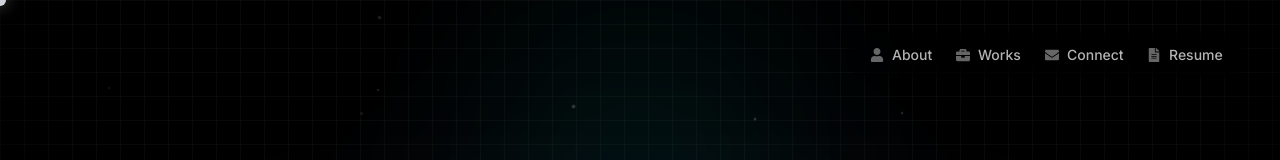
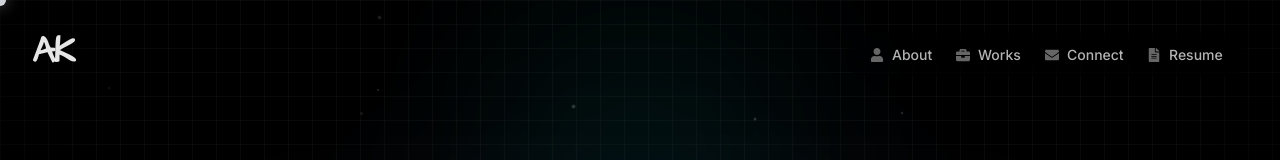
Before and after one commit to aasthakumari03/updated_Portfolio, a Next.js app: page / in a window 1280 px wide. Shown: the top 160 px of the page. Built offline with nearby package versions, Linux system fonts and the light colour scheme; a web font is replaced by a local one.

Commit message:
feat: add expandable handwritten logo with typing effect

```diff
--- a/app/globals.css
+++ b/app/globals.css
@@ -47,6 +47,7 @@ html.lenis body {
   --color-foreground: var(--foreground);
   --font-sans: 'Inter', 'Plus Jakarta Sans', system-ui, sans-serif;
   --font-gothic: var(--font-gothic);
+  --font-handwritten: var(--font-handwritten);
 }
 
 @keyframes ring-pulse {
@@ -294,18 +295,20 @@ body {
   }
 
   .group:hover .logo-typing-text {
-    animation: typing 1.5s steps(13, end) forwards, blink 0.75s step-end infinite;
-    width: 200px;
-    margin-left: 12px;
+    animation: typing 1.5s steps(13, end) forwards;
+    width: auto;
+    max-width: 300px;
+    margin-left: 8px;
   }
 
   @keyframes typing {
     from {
       width: 0;
+      opacity: 0;
     }
-
     to {
-      width: 200px;
+      width: 100%;
+      opacity: 1;
     }
   }
 
--- a/app/layout.tsx
+++ b/app/layout.tsx
@@ -1,5 +1,5 @@
 import type { Metadata } from "next";
-import { Inter, Plus_Jakarta_Sans, Playfair_Display, Pirata_One } from "next/font/google";
+import { Inter, Plus_Jakarta_Sans, Playfair_Display, Pirata_One, Architects_Daughter } from "next/font/google";
 
 const playfair = Playfair_Display({
   variable: "--font-serif",
@@ -8,6 +8,12 @@ const playfair = Playfair_Display({
 
 const pirata = Pirata_One({
   variable: "--font-gothic",
+  subsets: ["latin"],
+  weight: ["400"],
+});
+
+const architectsDaughter = Architects_Daughter({
+  variable: "--font-handwritten",
   subsets: ["latin"],
   weight: ["400"],
 });
@@ -43,6 +49,7 @@ export const metadata: Metadata = {
 
 import Background from "@/components/Background";
 import NavHeader from "@/components/NavHeader";
+import Logo from "@/components/Logo";
 import SmoothScroll from "@/components/SmoothScroll";
 
 export default function RootLayout({
@@ -53,11 +60,12 @@ export default function RootLayout({
   return (
     <html lang="en">
       <body
-        className={`${inter.variable} ${plusJakartaSans.variable} ${playfair.variable} ${pirata.variable} antialiased bg-black text-white relative flex flex-col min-h-screen selection:bg-teal-500/30`}
+        className={`${inter.variable} ${plusJakartaSans.variable} ${playfair.variable} ${pirata.variable} ${architectsDaughter.variable} antialiased bg-black text-white relative flex flex-col min-h-screen selection:bg-teal-500/30`}
       >
         <CustomCursor />
         <Background />
         <SmoothScroll>
+          <Logo />
           <NavHeader />
 
           <main className="flex-grow relative z-10 min-h-screen">
--- /dev/null
+++ b/components/Logo.tsx
@@ -0,0 +1,65 @@
+"use client";
+
+import React, { useState, useEffect } from "react";
+import Magnetic from "./Magnetic";
+import Link from "next/link";
+
+const Logo = () => {
+    const [isHovered, setIsHovered] = useState(false);
+    const [displayText, setDisplayText] = useState("");
+    const fullName = "AASTHA KUMARI";
+
+    // We want to skip 'A' and 'K' in the typing if they are already part of the static logo,
+    // but the user said "it should type the letter of my name 'AASTHA KUMARI'".
+    // Let's make the logo show "AK" and then "ASTHA KUMARI" following it.
+    // Or replace AK? No, "AK" is the logo. "ASTHA KUMARI" should appear after it.
+    const nameToType = "ASTHA KUMARI";
+
+    useEffect(() => {
+        let timer: NodeJS.Timeout;
+        if (isHovered) {
+            let i = 0;
+            setDisplayText("");
+            timer = setInterval(() => {
+                if (i <= nameToType.length) {
+                    setDisplayText(nameToType.slice(0, i));
+                    i++;
+                } else {
+                    clearInterval(timer);
+                }
+            }, 60);
+        } else {
+            setDisplayText("");
+        }
+        return () => clearInterval(timer);
+    }, [isHovered, nameToType]);
+
+    return (
+        <div className="fixed top-8 left-8 z-[100]">
+            <Magnetic strength={0.2}>
+                <Link
+                    href="/"
+                    onMouseEnter={() => setIsHovered(true)}
+                    onMouseLeave={() => setIsHovered(false)}
+                    className="group flex items-center gap-0 font-[family-name:var(--font-handwritten)] text-3xl text-white/90 hover:text-white transition-all duration-500"
+                >
+                    <div className="flex items-center relative">
+                        <span className="text-4xl font-bold tracking-tighter">A</span>
+                        <span className="text-4xl font-bold tracking-tighter">K</span>
+
+                        <div className="ml-3 overflow-hidden whitespace-nowrap flex items-center min-w-[200px]">
+                            <span className="text-2xl font-medium tracking-normal text-white">
+                                {displayText}
+                                {isHovered && displayText.length < nameToType.length && (
+                                    <span className="animate-pulse ml-0.5 opacity-50">|</span>
+                                )}
+                            </span>
+                        </div>
+                    </div>
+                </Link>
+            </Magnetic>
+        </div>
+    );
+};
+
+export default Logo;
```
